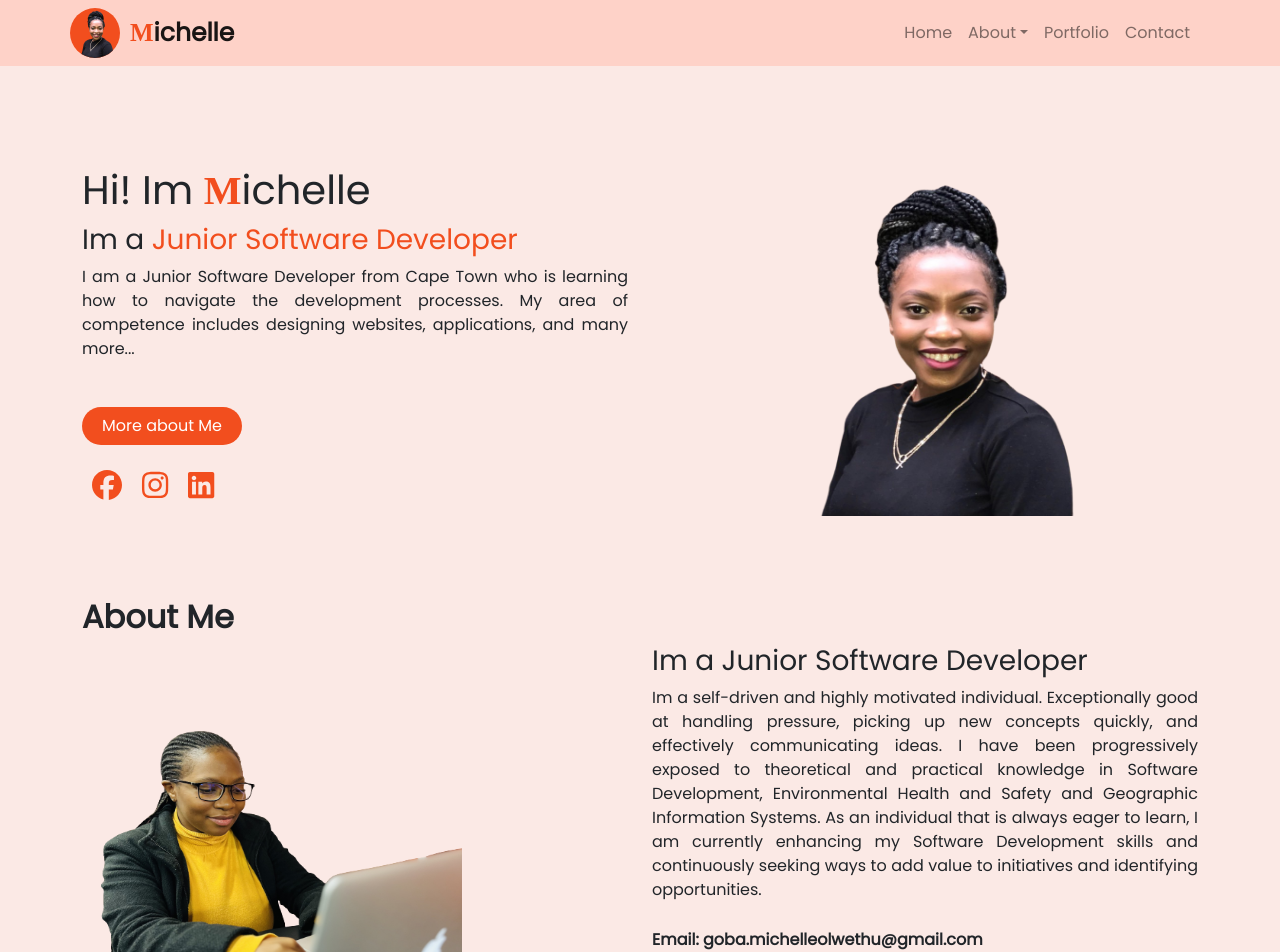
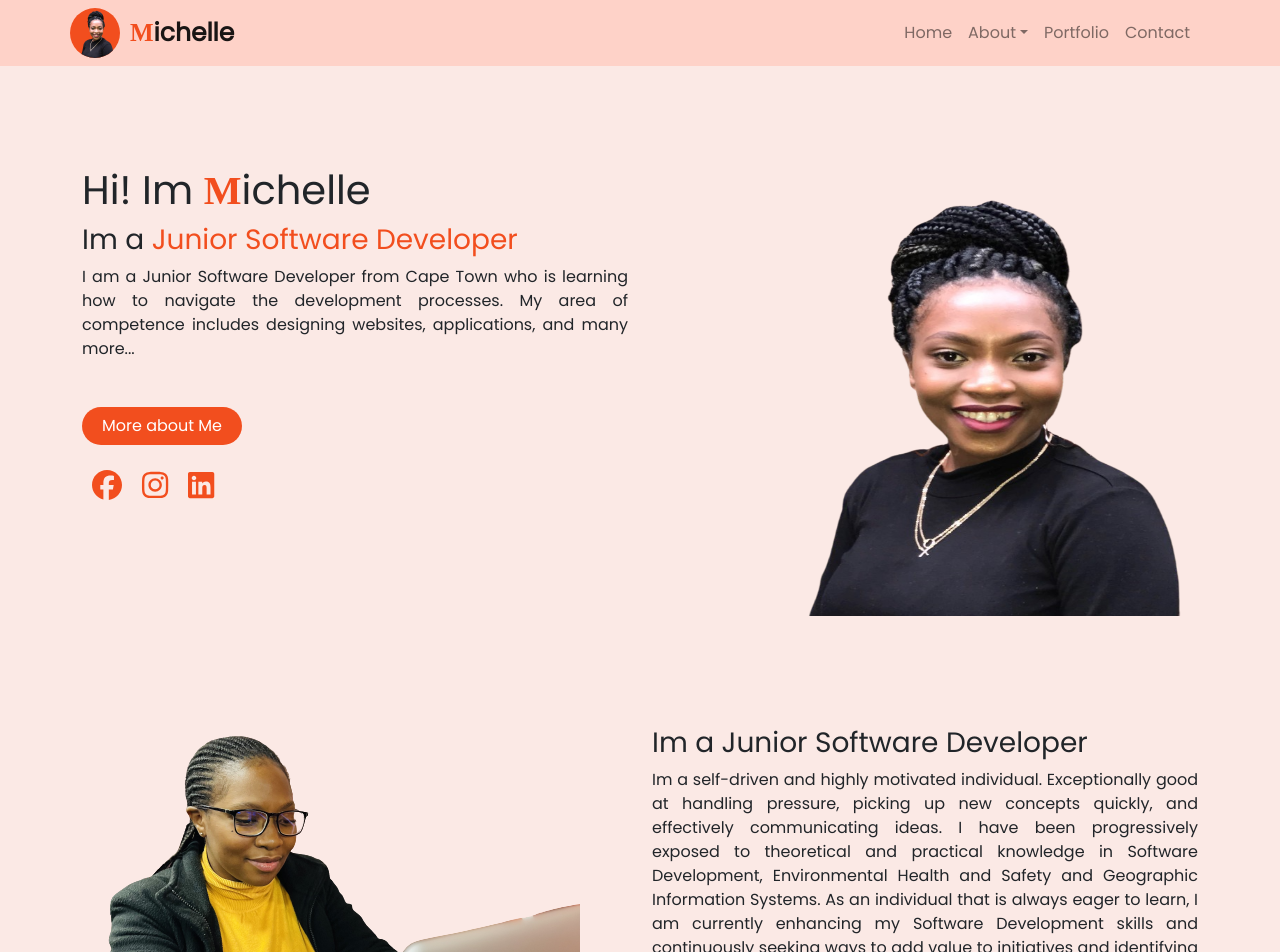
Before and after one commit to MichelleGoba/React_Portfolio, a React (Vite) app in the folder Portfolio/: page / in a window 1280 px wide. Shown: the top 952 px of the page. Built offline with nearby package versions, Linux system fonts and the light colour scheme; a web font is replaced by a local one.

Commit message:
modified image on home section

```diff
--- a/Portfolio/src/components/about/About.jsx
+++ b/Portfolio/src/components/about/About.jsx
@@ -12,7 +12,7 @@ import image4 from "../../images/skills4.jpg";
 const About = () => {
   return (
     <Container className="container-fluid  about-section" id="about">
-      <h2 className="title">About Me</h2>
+      {/* <h2 className="title">About Me</h2> */}
       <Row>
         {/*about image start*/}
         <Col xs={6} md={6} w-100 className="about-image">
--- a/Portfolio/src/components/about/about.css
+++ b/Portfolio/src/components/about/about.css
@@ -7,7 +7,7 @@
 
 /* About Me section start */
  .about-section{
-    padding-top: 80px;
+    padding-top: 100px;
 
  }
 
@@ -35,18 +35,13 @@
     margin-top: 8px;
 } */
 
-.about-image{
-    padding-top: 80px;
-}
 
 
-.image{
-    width: 380px;
-}
 #about-image{
     height: 400px;
     padding-left: 50px;
     padding-top: 30px;
+    width: 500px;
 }
 .personal-info{
     padding-top: 10px;
--- a/Portfolio/src/components/contact/Contact.jsx
+++ b/Portfolio/src/components/contact/Contact.jsx
@@ -41,6 +41,7 @@ const Contact = () => {
 
         if(Object.keys(validationErrors).length === 0) {
           alert("Message submitted successfully")
+          setFormData(formData)
         }
 
     }
@@ -53,19 +54,24 @@ const Contact = () => {
 
       <div className="contact-container">
       <div className="contact-box">
+
       <div className="left">
-         <img src={contact1}/>
+        <div className="flip-box">
+        <div className="flip-box-inner">
+
+    <div className="flip-box-front">
+    <img src={contact1} className="cnt-img"/>
+    </div>
+    <div className="flip-box-back">
+
+      <p>Im very responsive to messages</p>
+    </div>
+  </div>
+
+        </div>
+
       </div>
 
-
-    {/* //   <h3 className="title">Contact Me</h3>
-    //   <h4>Send me an Email</h4>
-    //   <h4>Im very responsive to messages</h4>
-
-    //   <div className="contact-container">
-    //     <div className="contact-box">
-    //       <div className="left"></div>
-    //       <div className="right"> */}
 
 
     <form onSubmit={handleSubmit} className="right">
@@ -74,7 +80,7 @@ const Contact = () => {
       <input
         type="text" className="field"
         name="name"
-        placeholder="name"
+        placeholder="Name"
         autoComplete="off"
         onChange={handleChange}
 
@@ -87,7 +93,7 @@ const Contact = () => {
       <input
         type="text" className="field"
         name="emial"
-        placeholder="email"
+        placeholder="Email"
         autoComplete="off" onChange={handleChange}
       ></input>
        {errors.email && <span>{errors.email}
@@ -98,7 +104,7 @@ const Contact = () => {
       <input
         type="text" className="field"
         name="subject"
-        placeholder="subject"
+        placeholder="Subject"
         autoComplete="off" onChange={handleChange}
       ></input>
        {errors.subject && <span>{errors.subject}
@@ -106,16 +112,16 @@ const Contact = () => {
     </div>
     <div>
 
-      <input
+      <textarea
         type="text" className="field"
         name="message"
-        placeholder="message"
+        placeholder="Message"
         autoComplete="off" onChange={handleChange}
-      ></input>
+      ></textarea>
        {errors.message && <span>{errors.message}
         </span>}
     </div>
-    <button type="submit">Submit</button>
+    <button type="submit" className="button">Submit</button>
   </form>
 
 
--- a/Portfolio/src/components/contact/contact.css
+++ b/Portfolio/src/components/contact/contact.css
@@ -12,7 +12,7 @@
 }
 
 .contact-box{
-    max-width: 919px;
+    width: 900px;
 	display: grid;
 	grid-template-columns: repeat(2, 1fr);
 	justify-content: center;
@@ -22,7 +22,7 @@
 }
 .left{
 	/* background: url("../../images/contact1.png") no-repeat center;
-	background-size: cover; */
+	background-size: cover;  */
 	height: 100%;
 }
 .right{
@@ -42,10 +42,63 @@
 	background-color: rgba(0, 0, 0, 0.1);
 }
 .field:focus{
-    border: 2px solid rgba(30,85,250,0.47);
+    border: 2px solid orangered;
     background-color: #fff;
 }
 
+.flip-box {
+    background-color: transparent;
+    width: 200px;
+    height: 200px;
+    border: 1px solid #f1f1f1;
+    perspective: 1000px;
+  }
+
+  .cnt-img{
+
+    width: 370px;
+    padding-top: 50px;
+
+  }
+  textarea{
+    height: 200px;
+  }
+  .flip-box-inner {
+    position: relative;
+    width: 100%;
+    height: 100%;
+    text-align: center;
+    transition: transform 0.8s;
+    transform-style: preserve-3d;
+  }
+
+  .flip-box:hover .flip-box-inner {
+    transform: rotateY(180deg);
+  }
+
+  .flip-box-front, .flip-box-back {
+    position: absolute;
+    /* width: 100%;
+    height: 100%; */
+    -webkit-backface-visibility: hidden;
+    backface-visibility: hidden;
+  }
+
+  .flip-box-front {
+    padding-left: 40px;
+    padding-top: 20px;
+
+  }
+
+  .flip-box-back {
+    padding-left: 40px;
+    padding-top: 20px;
+    /* background-color: #555; */
+    color: black;
+    height: 400px;
+
+    transform: rotateY(180deg);
+  }
 
 
 .contact-container{
@@ -58,14 +111,6 @@
 	padding: 20px 100px;
 }
 
-/* .contact-container:after{
-	content: '';
-	position: absolute;
-	width: 100%;
-	height: 100%;
-	left: 0;
-	top: 0;
-} */ */
 
 
 
--- a/Portfolio/src/components/home/Home.jsx
+++ b/Portfolio/src/components/home/Home.jsx
@@ -55,8 +55,8 @@ const Home = () => {
         </Col>
 
         {/* Home image start */}
-        <Col sm={12} md={8} lg={6} className="home-image">
-          <img src={myLogo} className="image mx-auto" />
+        <Col sm={12} md={8} lg={6} className="image-container">
+          <img src={myLogo} className="home-img mx-auto" />
         </Col>
         {/* Home image end */}
       </Row>
--- a/Portfolio/src/components/home/home.css
+++ b/Portfolio/src/components/home/home.css
@@ -8,12 +8,11 @@
 .home-section{
     padding-top: 100px;
 
-
 }
 
 .row{
     display: flex;
-    justify-content: space-between;
+    /* justify-content: space-between; */
 }
 
 /* Contect start */
@@ -57,15 +56,23 @@
 
   }
 
-.image{
-    height: 350px;
-    width: 400px;
+  .image-container{
+
+    height:100%;
+    width: 500px;
 
   }
- .home-image{
-    height: 352px;
-    width: 480px;
+
+.home-img{
+    height: 440px;
+    width: 600px;
+    margin: 10px;
+    padding-left: 40px;
+
+
   }
+
+
 
 /* .home-image::after{
     content: '';
--- a/Portfolio/src/components/portfolio/Portfolio.jsx
+++ b/Portfolio/src/components/portfolio/Portfolio.jsx
@@ -17,21 +17,21 @@ const Portfolio = () => {
           <p>Project 1</p>
           <img src={project1} className="p-img" />
           <a href="https://github.com/MichelleGoba/Mzamomtsha-Primary-School-Website">
-            <button>Go to Project</button>
+            <button className="btn">Go to Project</button>
           </a>
         </div>
         <div className="projects">
           <p>Project 2</p>
           <img src={project2} className="p-img" />
           <a href="https://github.com/MichelleGoba/Ndalo">
-            <button>Go to Project</button>
+            <button className="btn">Go to Project</button>
           </a>
         </div>
         <div className="projects">
           <p>Project 3</p>
           <img src={project3} className="p-img" />
           <a href="https://github.com/MichelleGoba/Ndalos_homepage">
-            <button>Go to Project</button>
+            <button className="btn">Go to Project</button>
           </a>
         </div>
       </div>
--- a/Portfolio/src/components/portfolio/portfolio.css
+++ b/Portfolio/src/components/portfolio/portfolio.css
@@ -45,13 +45,6 @@ margin: 20px 0px;
 .p-img{
   height: 250px;
   border-radius: 5px;
-}
-
-.projects button{
-  border-radius: 10px;
-  color: white;
-  padding: 5px;
-  background-color: rgb(231, 152, 123);
 }
 
 .projects a{
```
